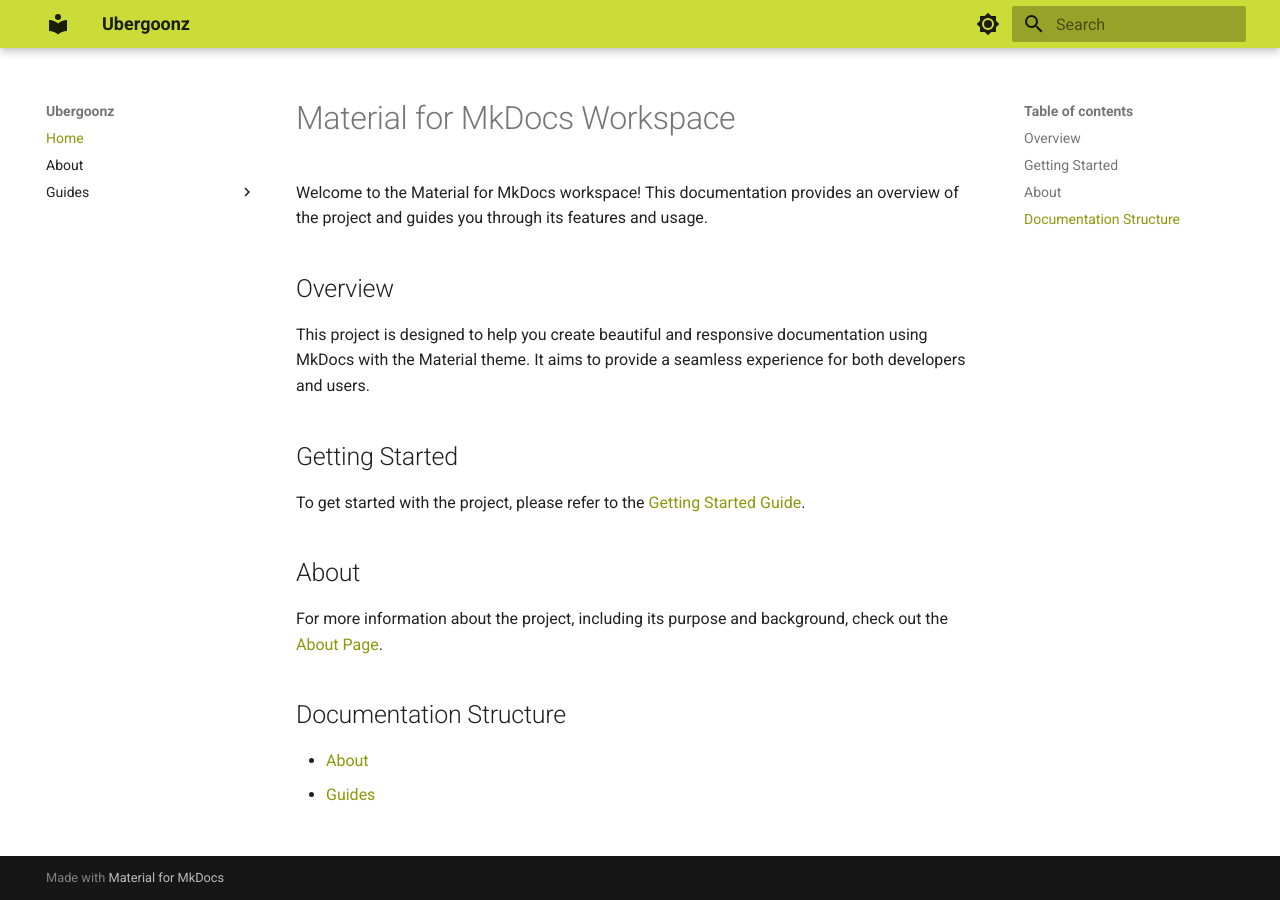
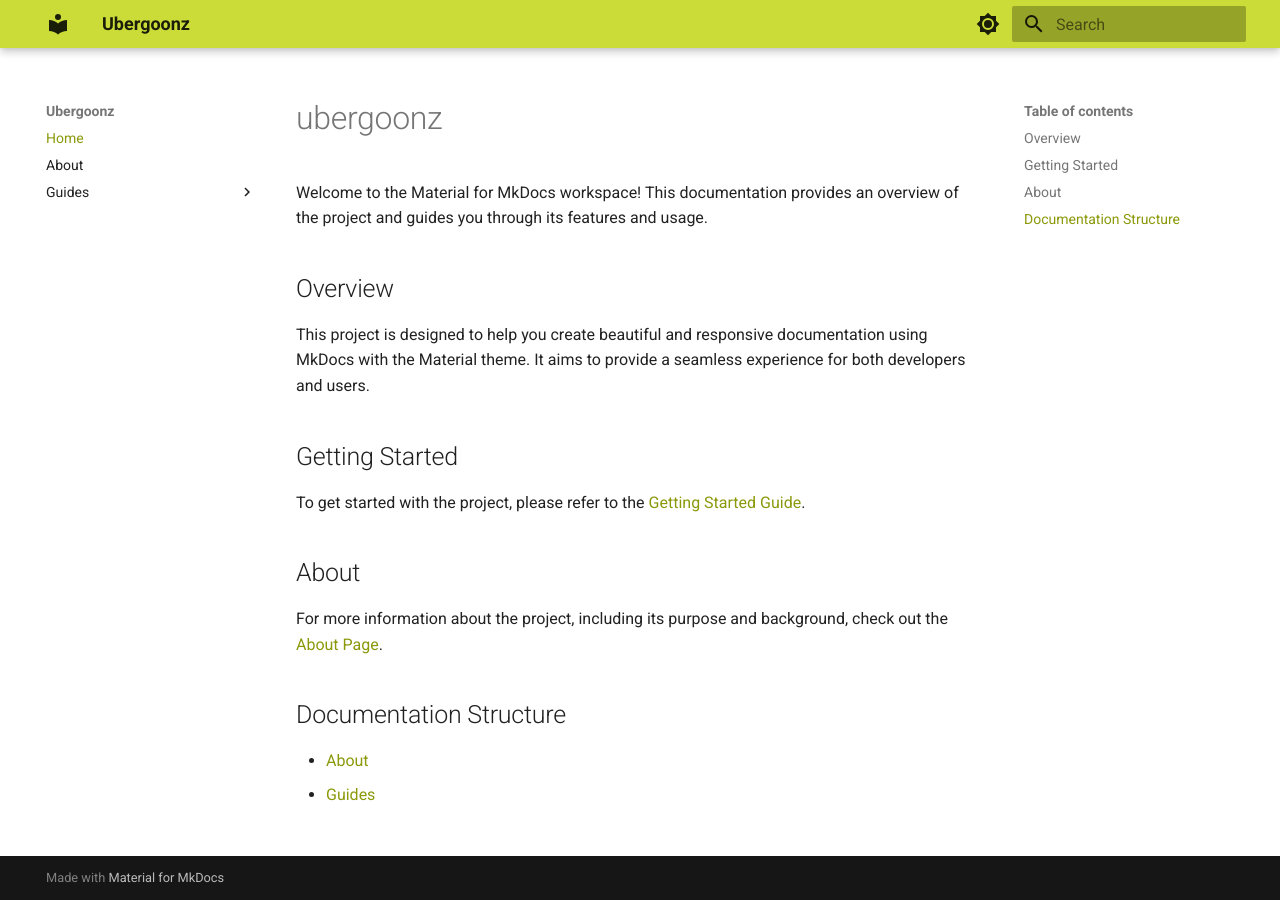
Before and after one commit to ubergoonz/docs-blog, an MkDocs documentation site: the page built from docs/index.md, in a window 1280 px wide. Built offline with MkDocs 1.6.1 and Material for MkDocs 9.7.7, drawn with Linux system fonts in a browser that asks for light colours.

Commit message:
initial check in to test

```diff
--- a/docs/index.md
+++ b/docs/index.md
@@ -1,4 +1,4 @@
-# Material for MkDocs Workspace
+# ubergoonz
 
 Welcome to the Material for MkDocs workspace! This documentation provides an overview of the project and guides you through its features and usage.
 
```
